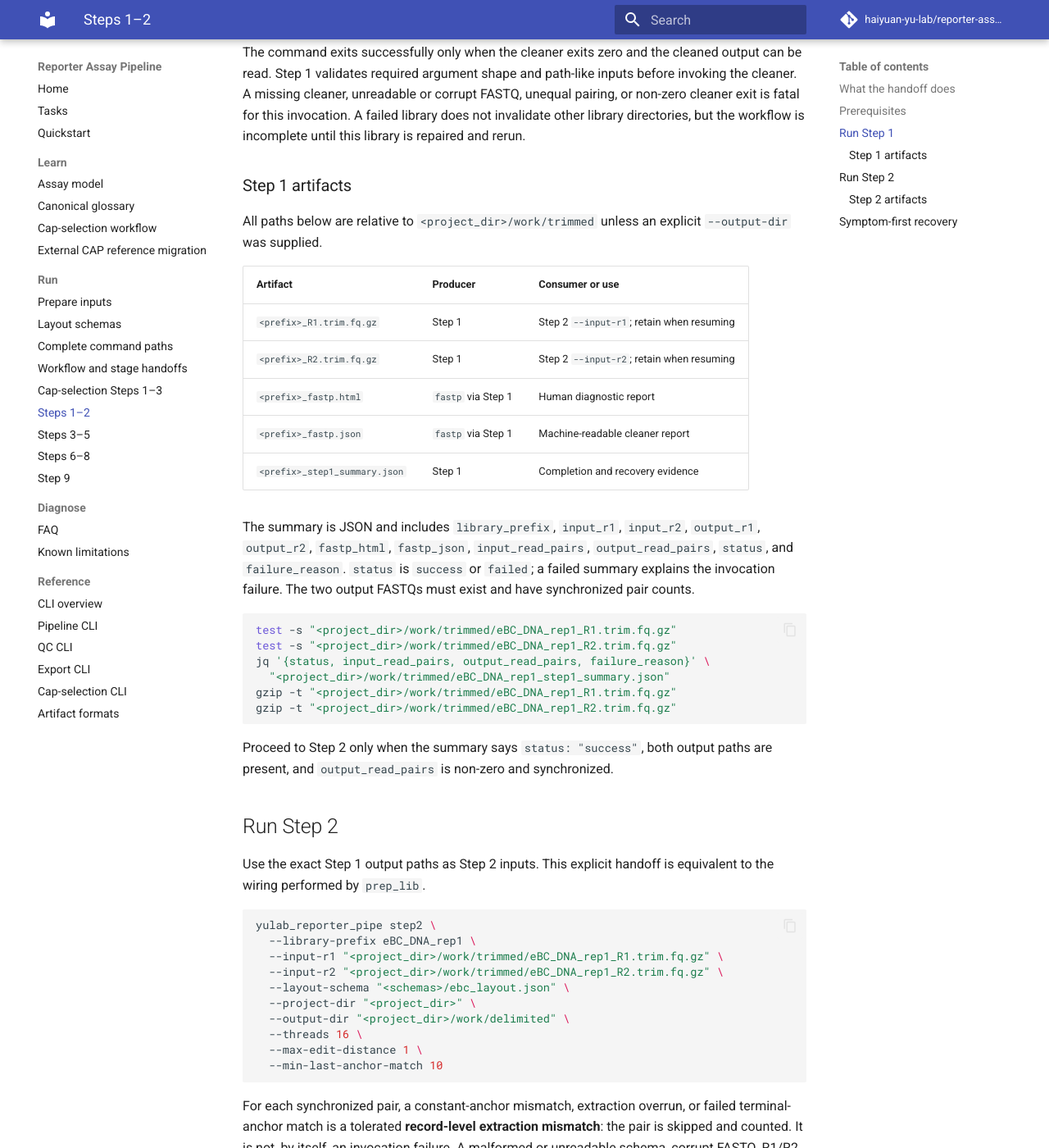
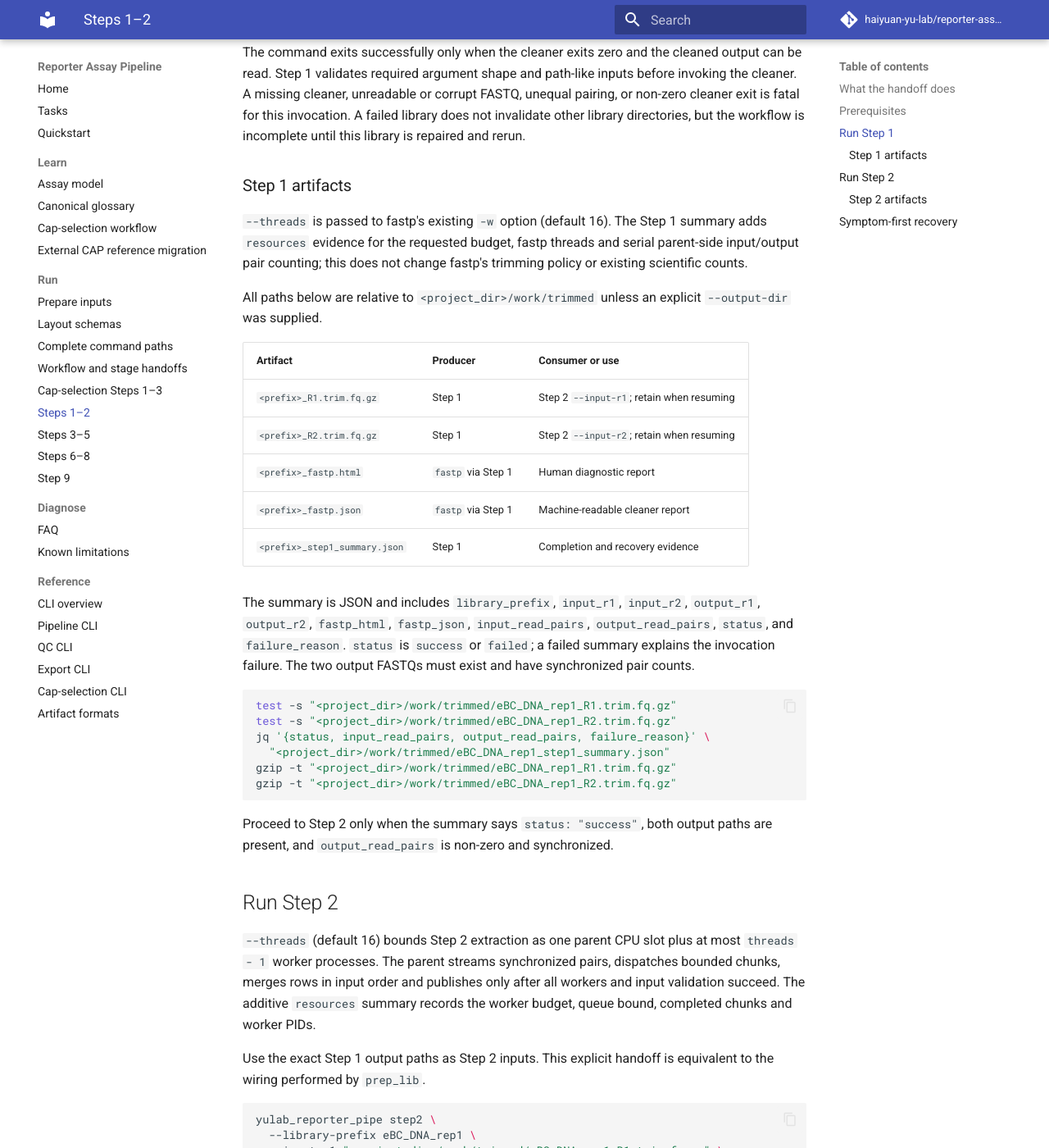
Before and after one commit to haiyuan-yu-lab/reporter-assay-pipeline-doc, an MkDocs documentation site: the page built from docs/steps-1-2.md, in a window 1280 px wide and 1400 px high, scrolled down 1429 px. Shown: the whole window at 82% size. Built offline with MkDocs 1.6.1 and Material for MkDocs 9.7.7, drawn with Linux system fonts in a browser that asks for light colours; comment, search, counter and statistics services are not loaded.

Commit message:
Document Reporter preparation budgets

```diff
--- a/docs/steps-1-2.md
+++ b/docs/steps-1-2.md
@@ -71,6 +71,11 @@ but the workflow is incomplete until this library is repaired and rerun.
 
 ### Step 1 artifacts
 
+`--threads` is passed to fastp's existing `-w` option (default 16). The Step 1
+summary adds `resources` evidence for the requested budget, fastp threads and
+serial parent-side input/output pair counting; this does not change fastp's
+trimming policy or existing scientific counts.
+
 All paths below are relative to `<project_dir>/work/trimmed` unless an explicit
 `--output-dir` was supplied.
 
@@ -101,6 +106,12 @@ Proceed to Step 2 only when the summary says `status: "success"`, both output
 paths are present, and `output_read_pairs` is non-zero and synchronized.
 
 ## Run Step 2
+
+`--threads` (default 16) bounds Step 2 extraction as one parent CPU slot plus
+at most `threads - 1` worker processes. The parent streams synchronized pairs,
+dispatches bounded chunks, merges rows in input order and publishes only after
+all workers and input validation succeed. The additive `resources` summary
+records the worker budget, queue bound, completed chunks and worker PIDs.
 
 Use the exact Step 1 output paths as Step 2 inputs. This explicit handoff is
 equivalent to the wiring performed by `prep_lib`.
```
Also changed, not shown: docs/cli/pipe.md (+4 -0 lines).
